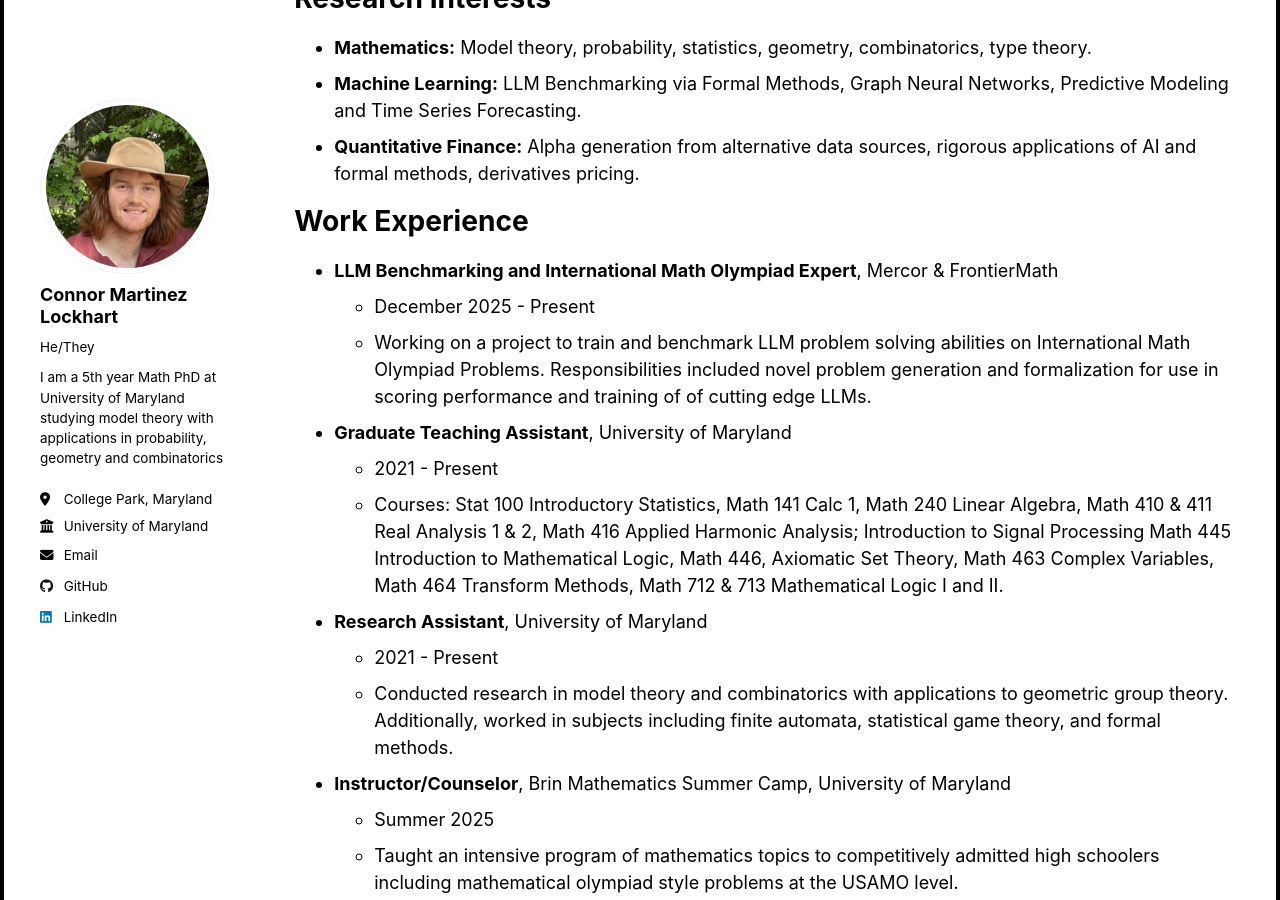
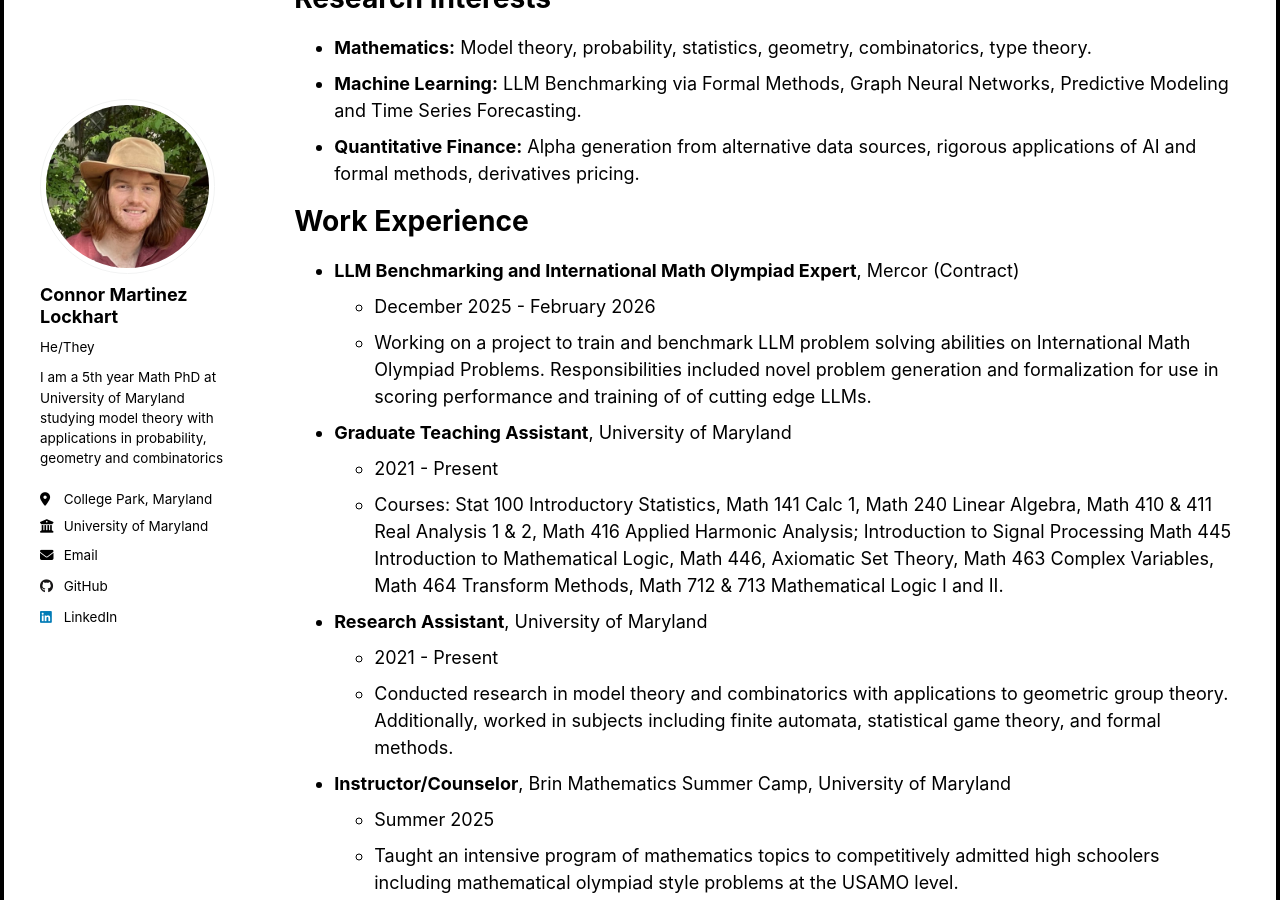
Before and after one commit to Conair94/conair94.github.io, a Jekyll site: the page built from _pages/cv.md, in a window 1280 px wide and 900 px high, scrolled down 547 px. Built offline with Jekyll 4.4.1, drawn with Linux system fonts in a browser that asks for light colours; a script that is not in the unit is left out.

Commit message:
mercor name change

```diff
--- a/_pages/cv.md
+++ b/_pages/cv.md
@@ -29,8 +29,8 @@ Research Interests
 
 Work Experience
 ======
-*   **LLM Benchmarking and International Math Olympiad Expert**, Mercor & FrontierMath
-    *   December 2025 - Present
+*   **LLM Benchmarking and International Math Olympiad Expert**, Mercor (Contract)
+    *   December 2025 - February 2026
     *   Working on a project to train and benchmark LLM problem solving abilities on International Math Olympiad Problems. Responsibilities included novel problem generation and formalization for use in scoring performance and training of of cutting edge LLMs.
 
 *   **Graduate Teaching Assistant**, University of Maryland
```
